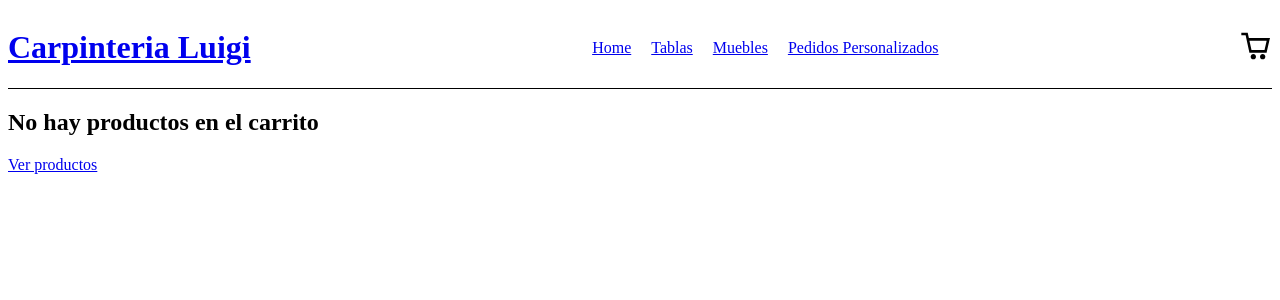
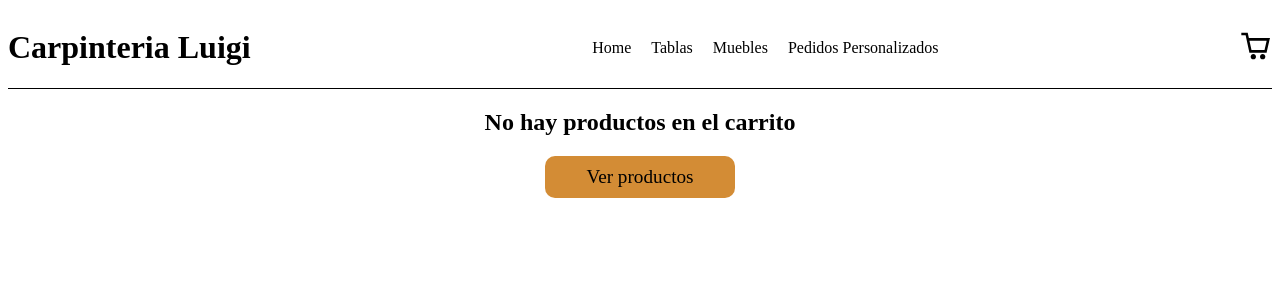
Before and after one commit to FedericoFuentesWeber/carpinteria-luigi, a React (Vite) app: page /cart in a window 1280 px wide. Shown: the top 300 px of the page. Built offline with nearby package versions, Linux system fonts and the light colour scheme.

Commit message:
:lipstick: Add some styles

```diff
--- a/index.html
+++ b/index.html
@@ -4,6 +4,7 @@
     <meta charset="UTF-8" />
     <link rel="icon" type="image/svg+xml" href="/vite.svg" />
     <meta name="viewport" content="width=device-width, initial-scale=1.0" />
+    <link rel="stylesheet" href="style.css">
     <title>Carpinteria de Luigi</title>
   </head>
   <body>
--- /dev/null
+++ b/src/components/Cart/Cart.css
@@ -0,0 +1,17 @@
+.linkProductos {
+    background-color: #d38c35;
+    color: black;
+    font-size: 1.2rem;
+    border-radius: 10px;
+    border: none;
+    padding: 10px 20px;
+    display: flex;
+    justify-content: center;
+    align-items: center;
+    width: 150px;
+    margin: 0 auto;
+}
+
+h2 {
+    text-align: center;
+}
--- a/src/components/Cart/Cart.jsx
+++ b/src/components/Cart/Cart.jsx
@@ -2,6 +2,7 @@ import { useContext } from "react";
 import { CartContext } from "../../context/CartContext";
 import { Link } from "react-router-dom";
 import CartItem from "../CartItem/CartItem";
+import './Cart.css';
 
 const Cart = () => {
   const { cart, amountOfItems, total, emptyCart} = useContext(CartContext);
@@ -11,7 +12,7 @@ const Cart = () => {
     return (
       <>
         <h2>No hay productos en el carrito</h2>
-        <Link to="/">Ver productos</Link>
+        <Link className='linkProductos' to="/">Ver productos</Link>
       </>
     )
   }
--- /dev/null
+++ b/src/components/Counter/Counter.css
@@ -0,0 +1,9 @@
+button {
+    background-color: #d38c35;
+    color: black;
+    font-size: 1rem;
+    border-radius: 10px;
+    border: none;
+    padding: 2px 10px;
+    margin: 3px;
+}
--- a/src/components/Counter/Counter.jsx
+++ b/src/components/Counter/Counter.jsx
@@ -1,4 +1,5 @@
 import { useState } from "react";
+import './Counter.css';
 
 const Counter = ({ initialAmount, stock, addFunction }) => {
     const [counter, setCounter] = useState(initialAmount);
--- a/src/components/Item/Item.css
+++ b/src/components/Item/Item.css
@@ -1,5 +1,5 @@
 .cardProduct {
-    background-color: #F2F4F5;
+    background-color: #f5f4f2;
     border-radius: 10px;
     width: 20rem;
     margin: 1rem;
@@ -11,12 +11,13 @@
 
 .cardProduct img {
     width: 150px;
+    height: 200px;
     object-fit: contain;
 }
 
-.cardProduct button {
-    background-color: #373d20;
-    color: #fafafa;
+.cardProduct a {
+    background-color: #d38c35;
+    color: black;
     font-size: 1.2rem;
     border-radius: 10px;
     border: none;
--- a/src/components/ItemDetail/ItemDetail.css
+++ b/src/components/ItemDetail/ItemDetail.css
@@ -7,3 +7,12 @@
 img {
     width: 35vw;
 }
+
+.buttonsPurchase li a {
+    background-color: #d38c35;
+    color: black;
+    font-size: 1.2rem;
+    border-radius: 10px;
+    border: none;
+    padding: 10px 20px;
+}
--- a/src/components/ItemDetail/ItemDetail.jsx
+++ b/src/components/ItemDetail/ItemDetail.jsx
@@ -27,7 +27,7 @@ const ItemDetail = ({id, name, price, img, stock}) => {
 
         {
           addAmount > 0 ? (
-            <ul>
+            <ul className='buttonsPurchase'>
               <li><Link to="/cart">Finalizar compra</Link></li>
               <li><Link to="/">Seguir comprando</Link></li>
             </ul>
--- a/src/components/ItemList/ItemList.css
+++ b/src/components/ItemList/ItemList.css
@@ -1,4 +1,5 @@
 .productsContainer {
     display: flex;
     flex-wrap: wrap;
+    justify-content: center;
 }
--- a/src/components/NavBar/NavBar.css
+++ b/src/components/NavBar/NavBar.css
@@ -5,6 +5,10 @@ header {
     border-bottom: 1px solid black;
 }
 
+a {
+    color: black;
+}
+
 li {
     display: inline-block;
     margin: 10px;
--- a/src/components/PedidosPersonalizados/PedidosPersonalizados.jsx
+++ b/src/components/PedidosPersonalizados/PedidosPersonalizados.jsx
@@ -1,8 +1,7 @@
-import React from 'react'
 
 const PedidosPersonalizados = () => {
   return (
-    <div>PedidosPersonalizados</div>
+    <div>Sitio en construccion</div>
   )
 }
 
--- /dev/null
+++ b/style.css
@@ -0,0 +1,3 @@
+a {
+    text-decoration: none;
+}
```
